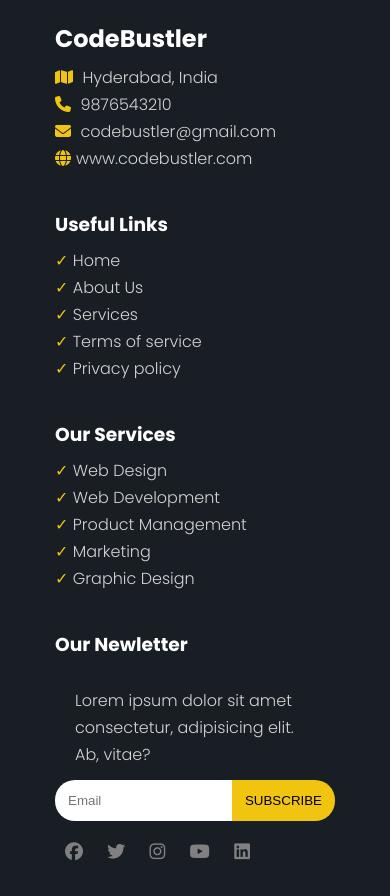
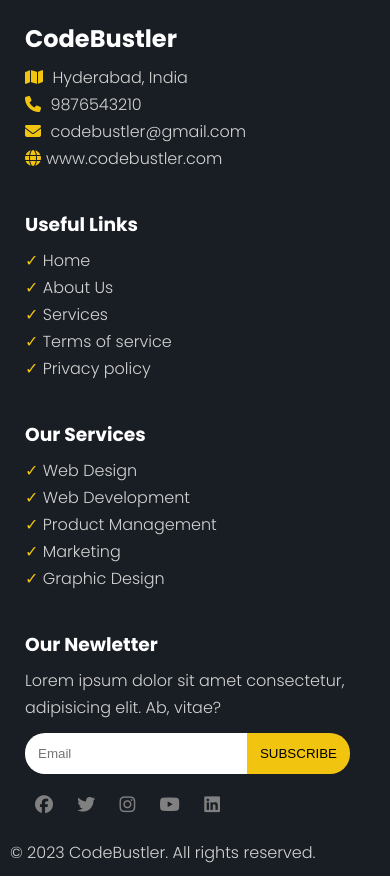
Before and after one commit to CodeBustler/footer-responsive, a plain HTML site: page index.html in a window 390 px wide. Shown: the part 595-1491 px from the top of the page. Drawn offline with Linux system fonts and the light colour scheme.

Commit message:
2 files modified

```diff
--- a/index.html
+++ b/index.html
@@ -89,6 +89,9 @@
           </div>
         </div>
       </div>
+      <div class="copyright">
+        <p>&copy; 2023 CodeBustler. All rights reserved.</p>
+      </div>
     </footer>
   </body>
 </html>
--- a/styles.css
+++ b/styles.css
@@ -18,15 +18,12 @@ body {
   position: relative;
 }
 
-h1 {
+.content h1 {
   color: var(--dark);
 }
-p {
-  color: grey;
-}
 
-h1,
-p {
+.content h1,
+.content p {
   margin: 20px;
 }
 
@@ -34,7 +31,7 @@ footer {
   width: 100%;
   height: auto;
   background-color: var(--dark);
-  padding: 20px 60px;
+  padding: 20px 30px;
   color: white;
 }
 
@@ -128,8 +125,13 @@ footer input[type='button'] {
   transform: scale(1.7);
 }
 
-@media only screen and (max-width: 400px) {
+@media only screen and (max-width: 600px) {
   footer {
     padding: 10px;
   }
+
+  .content-columns {
+    width: 100%;
+    margin-right: 20px;
+  }
 } ;
```
